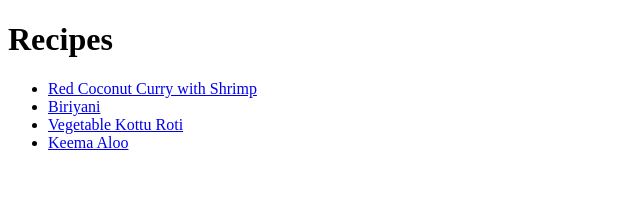
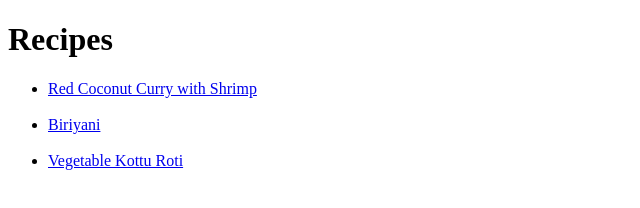
Before and after one commit to ritchardjoseph01/Odin_Recipes, a plain HTML site: page index.html in a window 1280 px wide. Shown: the whole page, without its empty margins (0-640 px from the left). Drawn offline with Linux system fonts and the light colour scheme.

Commit message:
removed keema aloo

```diff
--- a/index.html
+++ b/index.html
@@ -16,15 +16,15 @@
       <li>
         <a href="/recipes/red_coconut_curry_w_shrimp.html">Red Coconut Curry with Shrimp</a>
       </li>
+      <br>
       <li>
         <a href="/recipes/biriyani.html">Biriyani</a>
       </li>
+      <br>
       <li>
         <a href="/recipes/vege_kottu_roti.html">Vegetable Kottu Roti</a>
       </li>
-      <li>
-        <a href="/recipes/keema_aloo.html">Keema Aloo</a>
-      </li>
+
     </ul>
 
     <br>
```
